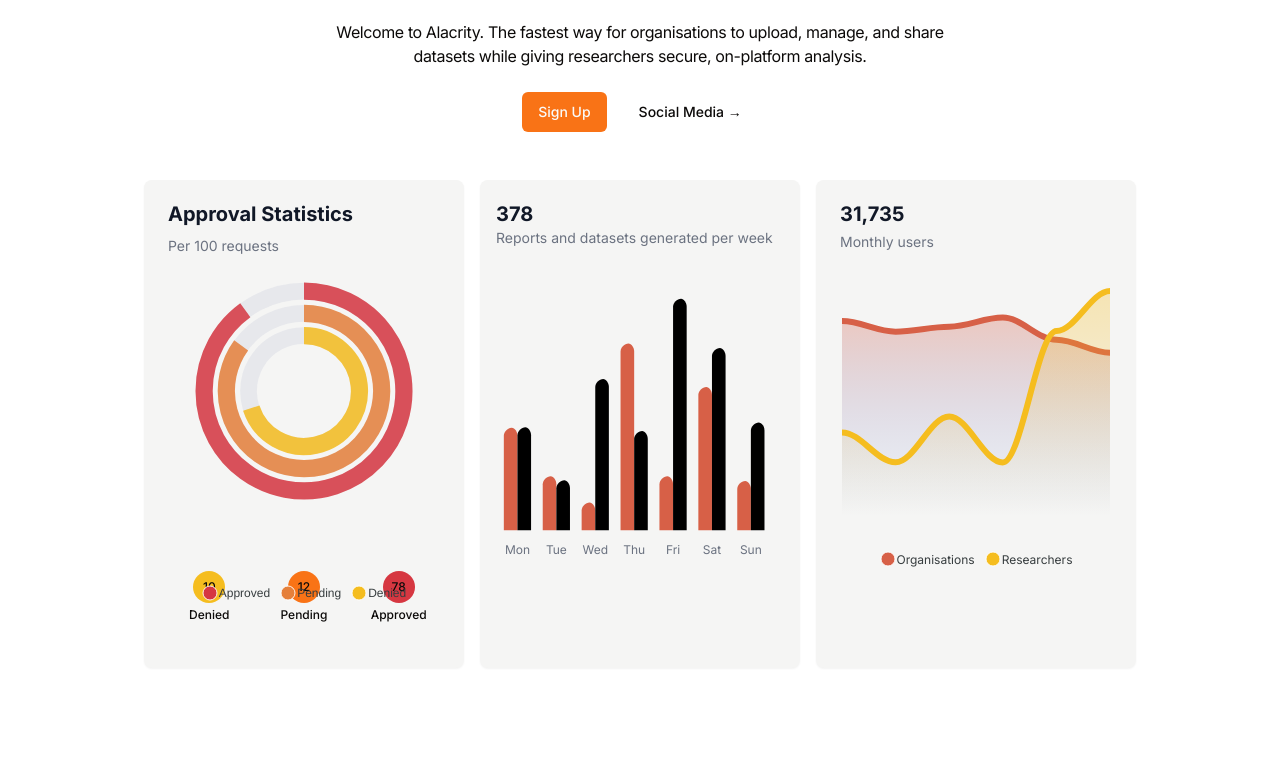
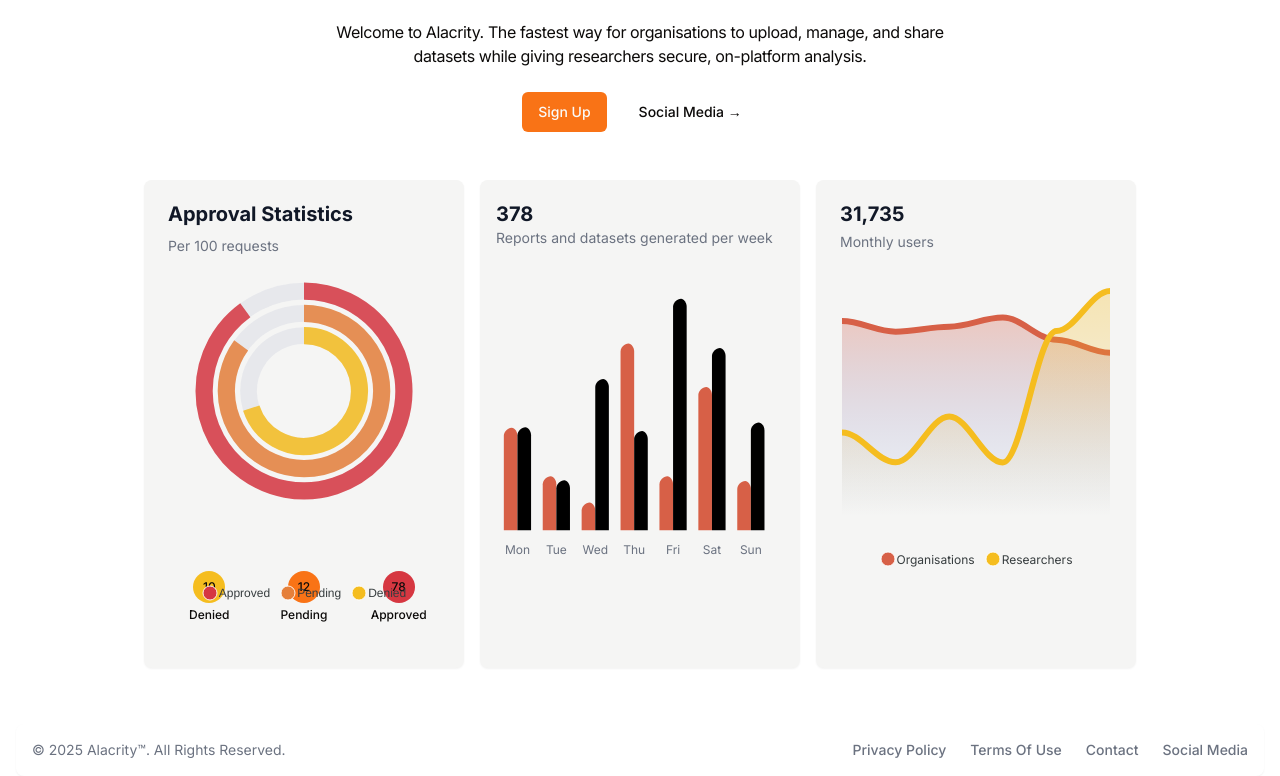
Before and after one commit to Stephen219/Alacrity-Data-Sharing-Platform, a Next.js app in the folder alacrity_frontend/: page / in a window 1280 px wide. Shown: the part 196-972 px from the top of the page. Before the commit the page ends 904 px from the top, so only its background shows below. Built offline with nearby package versions, Linux system fonts and the light colour scheme.

Commit message:
footer with tests

```diff
--- a/alacrity_frontend/src/app/layout.tsx
+++ b/alacrity_frontend/src/app/layout.tsx
@@ -3,6 +3,7 @@
 import "./globals.css";
 import { cn } from "@/lib/utils";
 import Layout from "@/components/Layout";
+import Footer from "@/components/Footer";
 
 const inter = Inter({subsets: ["latin"]})
 
@@ -25,6 +26,7 @@
         )}
       >
         <Layout>{children}</Layout>
+        <Footer/>
       </body>
     </html>
   );
--- /dev/null
+++ b/alacrity_frontend/src/components/Footer.tsx
@@ -0,0 +1,28 @@
+import MaxWidthWrapper from "./MaxWidthWrapper";
+
+export default function Footer() {
+    return <>
+
+<footer className="bg-white rounded-lg shadow-sm m-4 dark:bg-gray-800">
+    <div className="w-full mx-auto max-w-screen-xl p-4 md:flex md:items-center md:justify-between">
+      <span className="text-sm text-gray-500 sm:text-center dark:text-gray-400">© 2025 <a href="#" className="hover:underline">Alacrity™</a>. All Rights Reserved.
+    </span>
+    <ul className="flex flex-wrap items-center mt-3 text-sm font-medium text-gray-500 dark:text-gray-400 sm:mt-0">
+        <li>
+            <a href="#" className="hover:underline me-4 md:me-6">Privacy Policy</a>
+        </li>
+        <li>
+            <a href="#" className="hover:underline me-4 md:me-6">Terms Of Use</a>
+        </li>
+        <li>
+            <a href="#" className="hover:underline me-4 md:me-6">Contact</a>
+        </li>
+        <li>
+            <a href="#" className="hover:underline">Social Media</a>
+        </li>
+    </ul>
+    </div>
+</footer>
+
+    </>
+}
```
Also changed, not shown: 1 other file (tests, documents, lock files or other folders).
